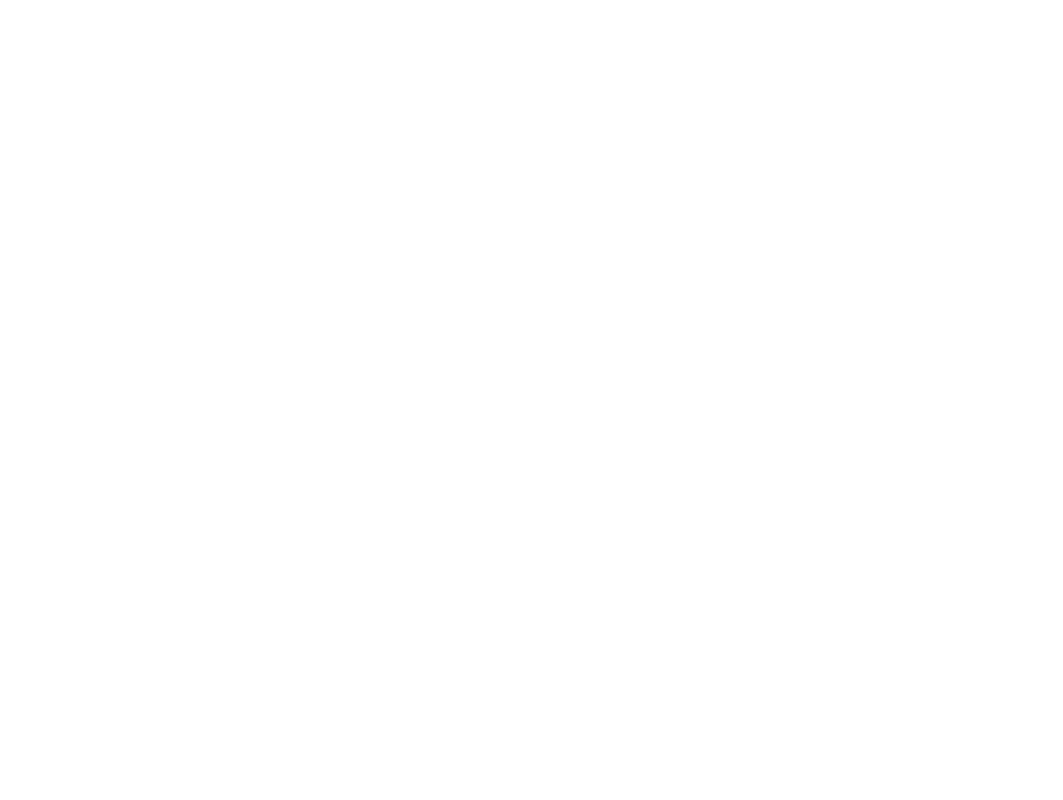
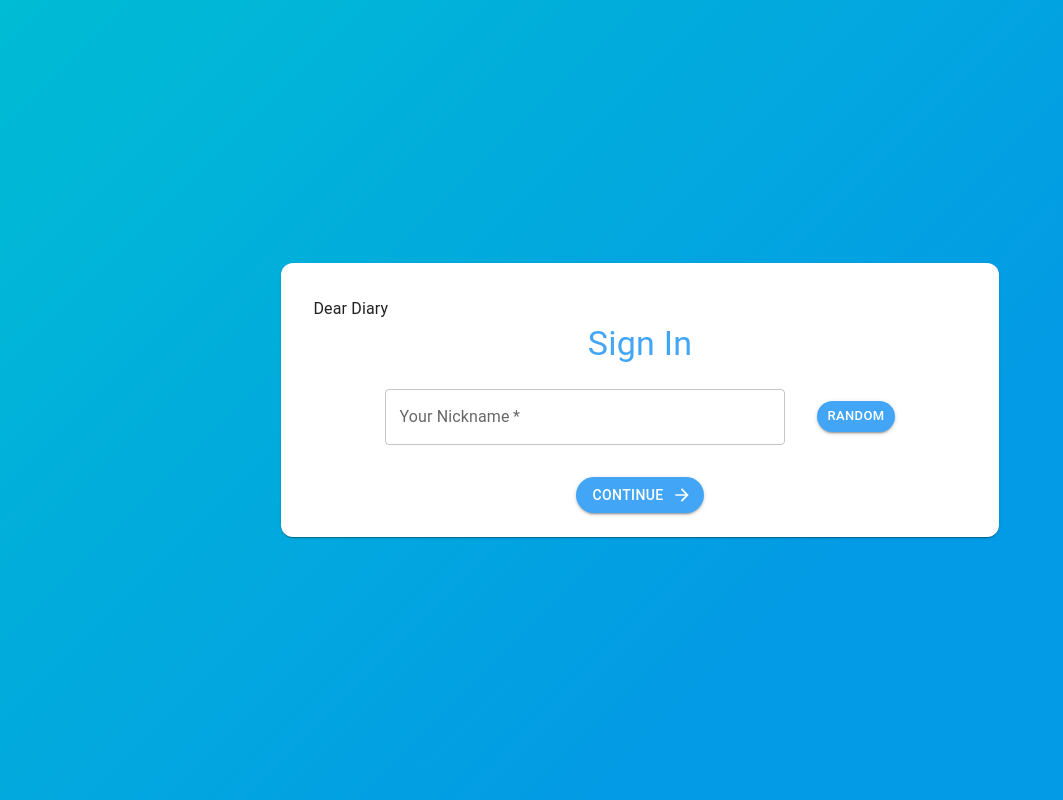
Before and after one commit to fcodelabs/training-web, a React (Create React App) app in the folder dear-diary/: page / in a window 1280 px wide. Shown: the whole page, without its empty margins (0-1063 px from the left). Built offline with nearby package versions, Linux system fonts and the light colour scheme.

Commit message:
Create signin page

```diff
--- a/dear-diary/package.json
+++ b/dear-diary/package.json
@@ -5,6 +5,7 @@
   "dependencies": {
     "@emotion/react": "^11.11.1",
     "@emotion/styled": "^11.11.0",
+    "@mui/icons-material": "^5.13.7",
     "@mui/material": "^5.13.7",
     "@testing-library/jest-dom": "^5.16.5",
     "@testing-library/react": "^13.4.0",
--- a/dear-diary/src/App.css
+++ b/dear-diary/src/App.css
@@ -28,10 +28,24 @@
   color: #61dafb;
 }
 
+.container {
+  display: flex;
+  justify-content: center;
+  align-items: center;
+  height: 100vh;
+  width:auto;
+}
+
+.bg {
+  background-image: linear-gradient(-45deg, #039BE5 0%, #039BE5 33%, #00BCD4 100%);
+  background-attachment: fixed;
+}
+
 @keyframes App-logo-spin {
   from {
     transform: rotate(0deg);
   }
+
   to {
     transform: rotate(360deg);
   }
--- a/dear-diary/src/App.tsx
+++ b/dear-diary/src/App.tsx
@@ -1,8 +1,11 @@
 import './App.css';
+import { MuiCard } from './components/MuiCard';
+
 
 function App() {
   return (
     <div className="App">
+      <MuiCard />
     </div>
   );
 }
--- /dev/null
+++ b/dear-diary/src/components/MuiCard.tsx
@@ -0,0 +1,86 @@
+import {
+    Box,
+    Card,
+    CardContent,
+    Typography,
+    CardActions,
+    Button,
+    Stack,
+    TextField
+} from "@mui/material"
+import ArrowForwardIcon from "@mui/icons-material/ArrowForward";
+import { useState } from "react";
+
+export const MuiCard = () => {
+    const [nickname, setNickname] = useState('');
+    const [nicknameError, setNicknameError] = useState(false);
+
+    const generateRandomNickname = () => {
+        const nicknames = ['William', 'Logan', 'Peter', 'Harry', 'Alex', 'Benjimin', 'Paul']
+        const randomNickname = nicknames[Math.floor(Math.random() * nicknames.length)];
+
+        const generatedNickname = `${randomNickname}`;
+        setNickname(generatedNickname);
+    }
+
+    const handleContinue = () => {
+        if (nickname.trim() === '') {
+            setNicknameError(true);
+        } else {
+            setNicknameError(false);
+            // Navigate to home
+        }
+    }
+
+    return (
+        <div className='bg'>
+            <div className='container' >
+                <Box sx={{ alignItems: 'center', display: 'flex', justifyContent: 'center' }}>
+                    <Card component={Box} sx={{ borderRadius: 3, padding: 2 }} >
+                        <CardContent>
+                            <Typography
+                                variant='subtitle1'
+                                align='left' >Dear Diary</Typography>
+                            <Typography
+                                variant='h4'
+                                color='primary.light'>Sign In</Typography>
+                        </CardContent>
+                        <CardActions>
+                            <Stack
+                                spacing={4}
+                                direction='column'
+                                component={Box}
+                                alignItems='center'
+                                paddingLeft={10}
+                                paddingRight={10} >
+                                <Stack
+                                    spacing={4}
+                                    direction='row'
+                                    alignItems='center'>
+                                    <TextField
+                                        label='Your Nickname'
+                                        sx={{ width: 400, fontSize: 10 }}
+                                        required value={nickname}
+                                        onChange={(e) => setNickname(e.target.value)}
+                                        error={nicknameError}
+                                        helperText={nicknameError && "Required"}
+                                    />
+                                    <Button
+                                        variant='contained'
+                                        size='small'
+                                        sx={{ borderRadius: 25, backgroundColor: "primary.light" }}
+                                        onClick={generateRandomNickname}>Random</Button>
+                                </Stack>
+                                <Button
+                                    variant='contained'
+                                    sx={{ borderRadius: 25, backgroundColor: "primary.light" }}
+                                    endIcon={<ArrowForwardIcon />}
+                                    onClick={handleContinue}>Continue</Button>
+                            </Stack>
+                        </CardActions>
+                    </Card>
+                </Box>
+            </div>
+        </div>
+    )
+}
```
Also changed, not shown: 1 other file (tests, documents, lock files or other folders).
